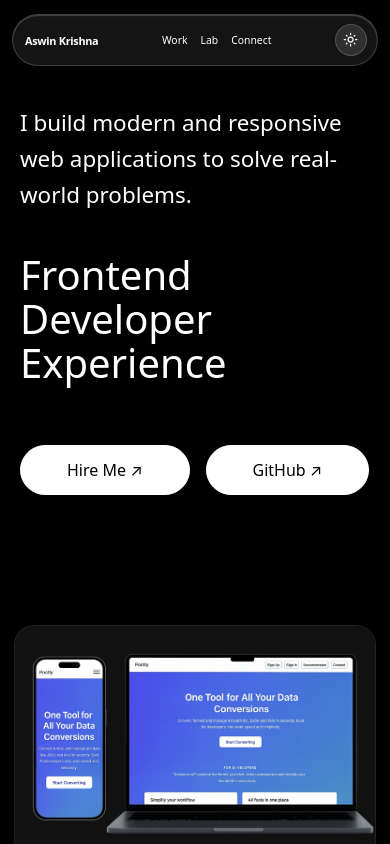
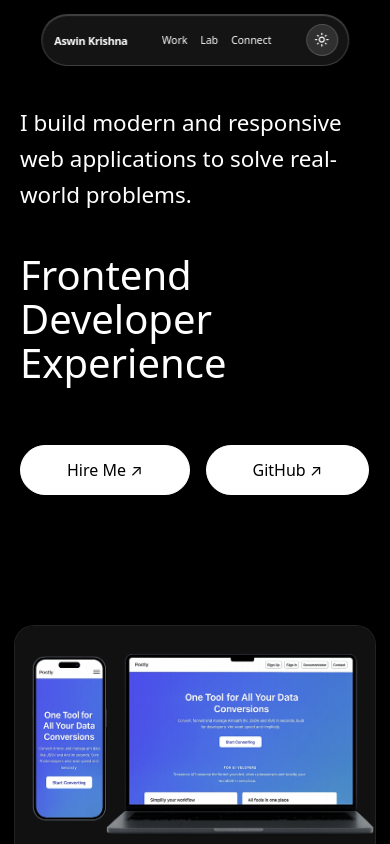
Before and after one commit to aaswne/aswinkrishna-portfolio, a React (Vite) app: page / in a window 390 px wide. Shown: the top 844 px of the page. Built offline with nearby package versions, Linux system fonts and the light colour scheme.

Commit message:
updated navbar

```diff
--- a/src/App.css
+++ b/src/App.css
@@ -2,5 +2,6 @@
   max-width: 1200px;
   margin: 0 auto;
   padding: 0 80px;
+  scroll-behavior: smooth;
 
 }
--- a/src/components/NavBar/NavBar.css
+++ b/src/components/NavBar/NavBar.css
@@ -194,6 +194,7 @@ body {
   .navbar {
     padding: 10px 12px;
     gap: 8px;
+
   }
 
   .logo {
@@ -227,7 +228,7 @@ body {
 @media (max-width: 540px) {
   .navbar-wrapper {
     top: 14px;
-    width: 100%;
+    width: 85%;
     padding: 0 12px;
   }
 
```
